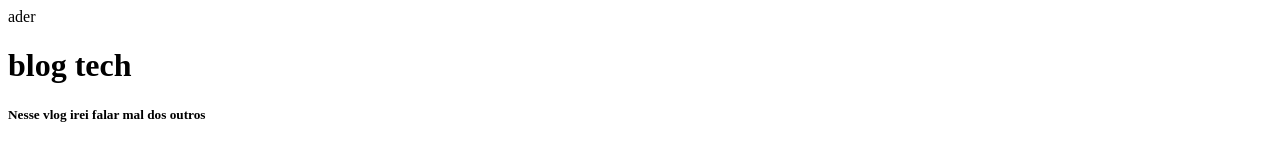
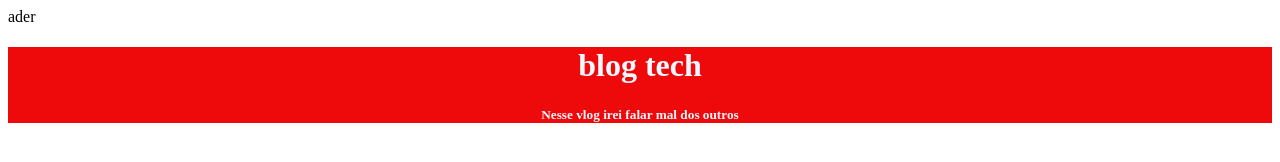
Before and after one commit to marialicoviski-png/melhorando-site-, a plain HTML site: page index.html in a window 1280 px wide. Drawn offline with Linux system fonts and the light colour scheme.

Commit message:
blog tech

```diff
--- a/index.html
+++ b/index.html
@@ -4,6 +4,7 @@
     <meta charset="UTF-8">
     <meta name="viewport" content="width=device-width, initial-scale=1.0">
     <title>blog tech do prof</title>
+    <link rel="stylesheet" href="style.css">
 </head>
 <body>
 
--- /dev/null
+++ b/style.css
@@ -0,0 +1,5 @@
+header{
+    background-color: rgb(238, 10, 10);
+color: aliceblue;
+text-align: center;
+}
```
